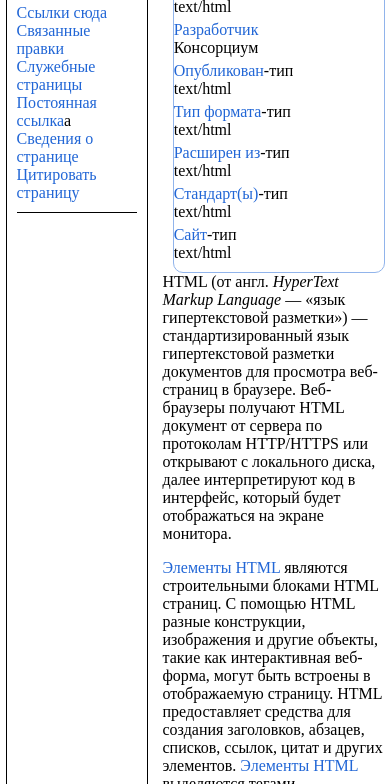
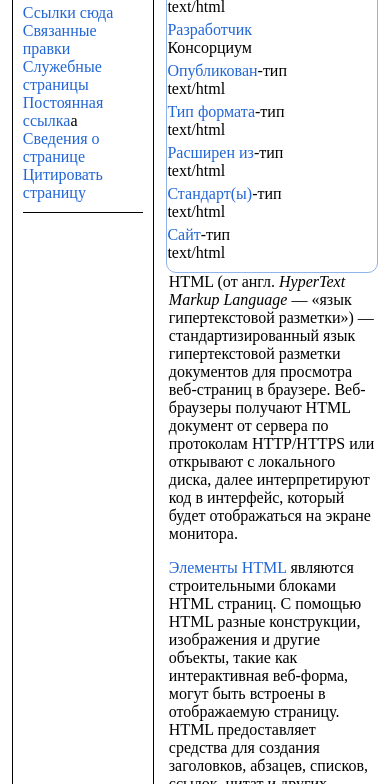
Before and after one commit to k0m11/WikiPageHtml.io, a plain HTML site: page index.html in a window 390 px wide. Shown: the part 546-1330 px from the top of the page. Drawn offline with Linux system fonts and the light colour scheme.

Commit message:
Update style.css

```diff
--- a/styles/style.css
+++ b/styles/style.css
@@ -198,9 +198,9 @@ span {
     }
 }
 
-@media (max-width: 500px) {
+@media (max-width: 450px) {
     .Section{
-        width: 68%;
+        width: 60%;
     }
     .image {
         width: 200px;
```
